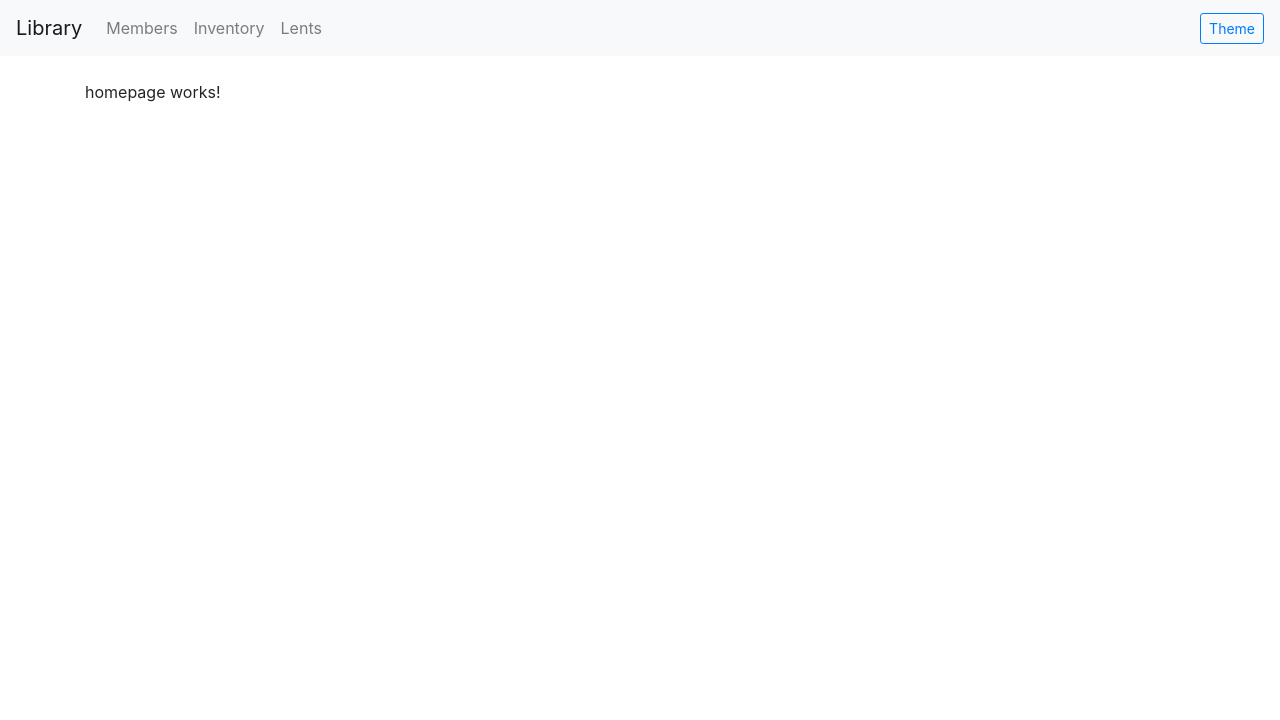
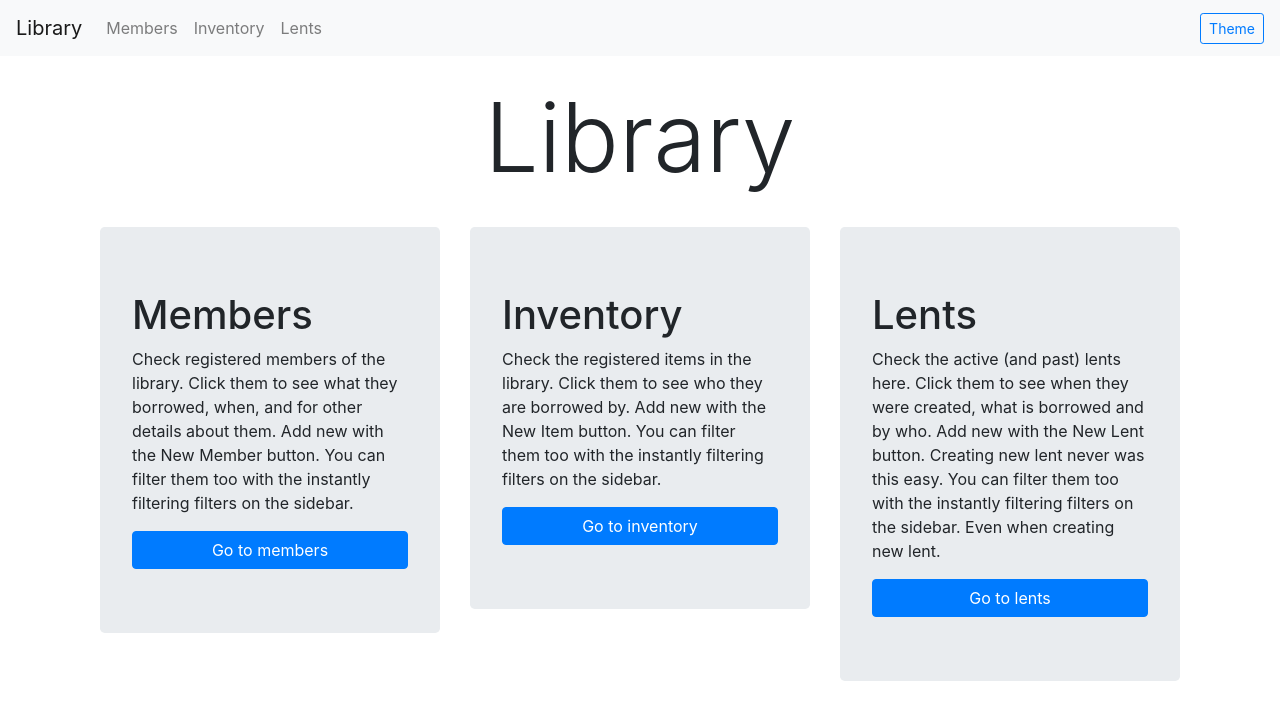
Before and after one commit to SzDavidHUN/library-frontend, an Angular app: page /dashboard in a window 1280 px wide. Shown: the top 720 px of the page. Built offline with nearby package versions, Linux system fonts and the light colour scheme.

Commit message:
Homepage created

```diff
--- a/src/app/components/frame/homepage/homepage.component.html
+++ b/src/app/components/frame/homepage/homepage.component.html
@@ -1,3 +1,33 @@
-<p>
-  homepage works!
-</p>
+<h1 class="display-1 text-center">Library</h1>
+<br/>
+<div class="container">
+  <div class="row">
+    <div class="col-4">
+      <div class="jumbotron">
+        <h1>Members</h1>
+        <p>Check registered members of the library. Click them to see what they borrowed, when, and for other details
+          about them. Add new with the New Member button. You can filter them too with the instantly filtering filters
+          on
+          the sidebar.</p>
+        <button class="btn btn-primary btn-block" routerLink="/members">Go to members</button>
+      </div>
+    </div>
+    <div class="col-4">
+      <div class="jumbotron">
+        <h1>Inventory</h1>
+        <p>Check the registered items in the library. Click them to see who they are borrowed by. Add new with the New
+          Item button. You can filter them too with the instantly filtering filters on the sidebar.</p>
+        <button class="btn btn-primary btn-block" routerLink="/inventory">Go to inventory</button>
+      </div>
+    </div>
+    <div class="col-4">
+      <div class="jumbotron">
+        <h1>Lents</h1>
+        <p>Check the active (and past) lents here. Click them to see when they were created, what is borrowed and by
+          who. Add new with the New Lent button. Creating new lent never was this easy. You can filter them too with the
+          instantly filtering filters on the sidebar. Even when creating new lent.</p>
+        <button class="btn btn-primary btn-block" routerLink="/lents">Go to lents</button>
+      </div>
+    </div>
+  </div>
+</div>
```
